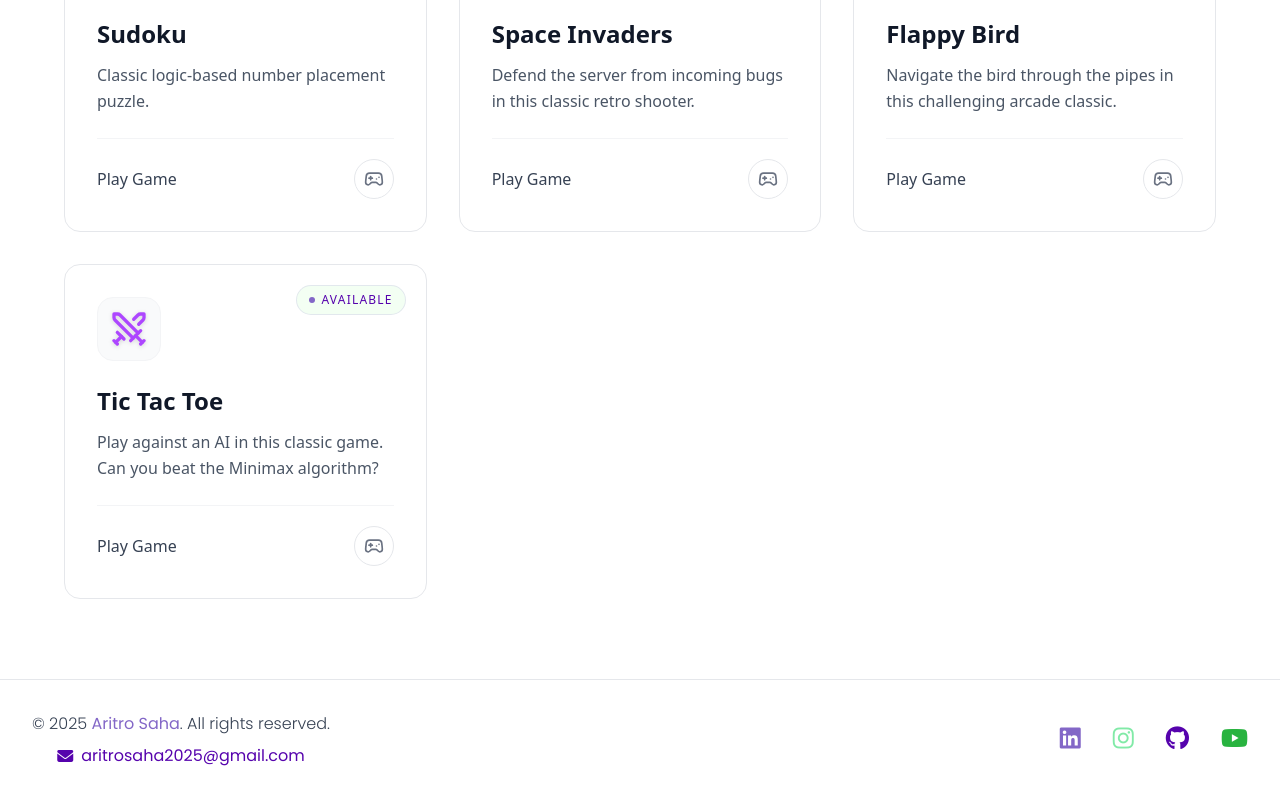
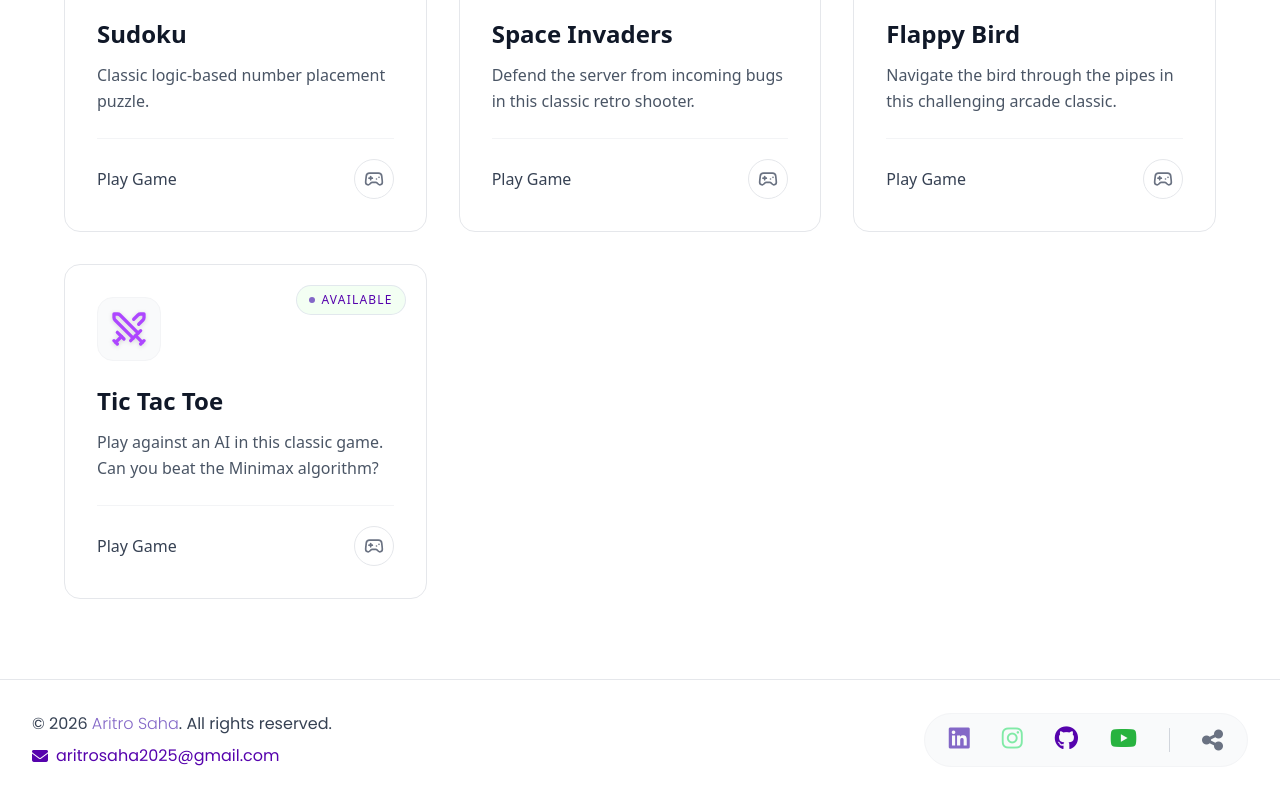
Before and after one commit to halcyon-past/Minimal-Portfolio, a React (Vite) app: page /play in a window 1280 px wide. Shown: the part 834-1634 px from the top of the page. Built offline with nearby package versions, Linux system fonts and the light colour scheme.

Commit message:
added share feature

```diff
--- a/index.html
+++ b/index.html
@@ -76,9 +76,9 @@
             <li>Data Science, Big Data, and Enterprise Analytics (Python, Databricks, Apache Spark)</li>
             <li>Artificial Intelligence integrations, Prompt Engineering, and Machine Learning workflows</li>
           </ul>
-          <h2>Connect with Me</h2>
+          <h2>Connect with Me & Share</h2>
           <p>
-            I am always open to new opportunities, collaborations, and discussions. Feel free to connect with me through my social profiles or reach out directly.
+            I am always open to new opportunities, collaborations, and discussions. Feel free to connect with me through my social profiles or reach out directly. Also, if you liked my work, consider sharing my portfolio!
           </p>
           <ul>
             <li><a href="https://linkedin.com/in/aritro-saha">LinkedIn Profile</a></li>
@@ -86,6 +86,9 @@
             <li><a href="mailto:aritrosaha2025@gmail.com">Email Me</a></li>
             <li><a href="https://leetcode.com/u/AritroSaha/">LeetCode Profile</a></li>
             <li><a href="https://www.youtube.com/@veripyed">YouTube Channel</a></li>
+            <li>Share on: <a href="https://twitter.com/intent/tweet?url=https%3A%2F%2Fwww.aritro.cloud%2F&text=I%20just%20explored%20Aritro%20Saha's%20Software%20Engineering%20Portfolio%20and%20Arcade!%20Check%20out%20his%20projects%20and%20play%20some%20developer-themed%20games%20here%3A">Twitter / X</a></li>
+            <li>Share on: <a href="https://www.linkedin.com/shareArticle?mini=true&url=https%3A%2F%2Fwww.aritro.cloud%2F">LinkedIn</a></li>
+            <li>Share on: <a href="https://api.whatsapp.com/send?text=I%20just%20explored%20Aritro%20Saha's%20Software%20Engineering%20Portfolio%20and%20Arcade!%20Check%20out%20his%20projects%20and%20play%20some%20developer-themed%20games%20here%3A%20https%3A%2F%2Fwww.aritro.cloud%2F">WhatsApp</a></li>
           </ul>
         </article>
       </div>
--- a/src/components/Footer.jsx
+++ b/src/components/Footer.jsx
@@ -1,39 +1,171 @@
+import { useEffect, useState } from 'react';
 import { socialMedia } from '../data/data';
+import { motion, AnimatePresence } from 'framer-motion';
 
 export default function Footer() {
+  const [currentUrl, setCurrentUrl] = useState('https://www.aritro.cloud/');
+  const [isShareModalOpen, setIsShareModalOpen] = useState(false);
+
+  useEffect(() => {
+    if (typeof window !== 'undefined') {
+      setCurrentUrl(encodeURIComponent(window.location.href));
+    }
+  }, []);
+
+  const shareMessage = "I just explored Aritro Saha's Software Engineering Portfolio and Arcade! Check out his projects and play some developer-themed games here: ";
+
+  const shareLinks = [
+    {
+      name: 'Twitter',
+      icon: 'fa-brands fa-x-twitter',
+      url: `https://twitter.com/intent/tweet?url=${currentUrl}&text=${encodeURIComponent(shareMessage)}`,
+      color: 'text-gray-600 dark:text-gray-400 hover:text-gray-900 dark:hover:text-white bg-gray-100 dark:bg-gray-800 hover:bg-gray-200 dark:hover:bg-gray-700',
+    },
+    {
+      name: 'LinkedIn',
+      icon: 'fa-brands fa-linkedin-in',
+      url: `https://www.linkedin.com/shareArticle?mini=true&url=${currentUrl}`,
+      color: 'text-gray-600 dark:text-gray-400 hover:text-blue-600 dark:hover:text-blue-400 bg-gray-100 dark:bg-gray-800 hover:bg-blue-50 dark:hover:bg-blue-900/30',
+    },
+    {
+      name: 'WhatsApp',
+      icon: 'fa-brands fa-whatsapp',
+      url: `https://api.whatsapp.com/send?text=${encodeURIComponent(shareMessage)}${currentUrl}`,
+      color: 'text-gray-600 dark:text-gray-400 hover:text-green-500 dark:hover:text-green-400 bg-gray-100 dark:bg-gray-800 hover:bg-green-50 dark:hover:bg-green-900/30',
+    }
+  ];
+
+  // Prevent scroll when modal is open
+  useEffect(() => {
+    if (isShareModalOpen) {
+      document.body.style.overflow = 'hidden';
+    } else {
+      document.body.style.overflow = 'unset';
+    }
+    return () => {
+      document.body.style.overflow = 'unset';
+    };
+  }, [isShareModalOpen]);
+
   return (
-    <footer className="py-8 bg-white dark:bg-gray-950 px-4 md:px-8 border-t border-gray-200 dark:border-gray-800">
+    <>
+      <footer className="py-8 bg-white dark:bg-gray-950 px-4 md:px-8 border-t border-gray-200 dark:border-gray-800 relative z-10">
         <div className="container mx-auto">
           <div className="flex flex-col md:flex-row justify-between items-center">
-          <div className="mb-4 md:mb-0">
-            <p className="text-gray-700 dark:text-gray-300 cursor-default">
-              © 2025 <span className="text-(--amethyst) font-medium">Aritro Saha</span>. All rights reserved.
+
+            {/* Left side: Copyright & Email */}
+            <div className="mb-6 md:mb-0 text-center md:text-left">
+              <p className="text-gray-700 dark:text-gray-300 font-medium cursor-default">
+                © {new Date().getFullYear()} <span className="text-(--amethyst)">Aritro Saha</span>. All rights reserved.
               </p>
               <a
                 href="mailto:aritrosaha2025@gmail.com"
-              className="text-(--chrysler-blue) hover:text-(--amethyst) font-medium transition-colors duration-300 flex items-center mt-2 justify-center"
+                className="text-(--chrysler-blue) hover:text-(--amethyst) font-medium transition-colors duration-300 flex items-center justify-center md:justify-start mt-2"
                 aria-label="Email"
               >
                 <i className="fas fa-envelope mr-2"></i>
                 aritrosaha2025@gmail.com
               </a>
             </div>
-          <div className="flex space-x-8">
+
+            {/* Right side: Socials + Share Button */}
+            <div className="flex gap-6 md:gap-8 items-center bg-gray-50 dark:bg-gray-900/50 px-6 py-3 rounded-full border border-gray-100 dark:border-gray-800">
               {socialMedia.map((social, index) => (
                 <a
                   key={index}
                   href={social.url}
-                className={`${social.color} ${social.hoverColor} font-medium transition-colors duration-300`}
+                  className={`${social.color} ${social.hoverColor} font-medium transition-transform hover:scale-110 duration-300`}
                   target="_blank"
                   rel="noopener noreferrer"
                   aria-label={social.ariaLabel}
                 >
-                <i className={`${social.icon} text-2xl`}></i>
+                  <i className={`${social.icon} text-xl md:text-2xl`}></i>
+                </a>
+              ))}
+
+              {/* Divider */}
+              <div className="w-px h-6 bg-gray-300 dark:bg-gray-700"></div>
+
+              {/* Share Icon */}
+              <button
+                onClick={() => setIsShareModalOpen(true)}
+                className="text-gray-500 dark:text-gray-400 hover:text-(--amethyst) dark:hover:text-(--amethyst) font-medium transition-transform hover:scale-110 duration-300 focus:outline-none flex items-center justify-center"
+                aria-label="Open Share Options"
+              >
+                <i className="fas fa-share-nodes text-xl md:text-2xl"></i>
+              </button>
+            </div>
+
+          </div>
+        </div>
+      </footer>
+
+      {/* Share Modal Popup */}
+      <AnimatePresence>
+        {isShareModalOpen && (
+          <div className="fixed inset-0 z-50 flex items-center justify-center px-4">
+            <motion.div
+              initial={{ opacity: 0 }}
+              animate={{ opacity: 1 }}
+              exit={{ opacity: 0 }}
+              onClick={() => setIsShareModalOpen(false)}
+              className="absolute inset-0 bg-black/40 dark:bg-black/60 backdrop-blur-sm cursor-pointer"
+            ></motion.div>
+
+            <motion.div
+              initial={{ opacity: 0, scale: 0.95, y: 20 }}
+              animate={{ opacity: 1, scale: 1, y: 0 }}
+              exit={{ opacity: 0, scale: 0.95, y: 20 }}
+              transition={{ type: "spring", duration: 0.5, bounce: 0.3 }}
+              className="relative w-full max-w-sm bg-white dark:bg-gray-900 border border-gray-200 dark:border-gray-800 rounded-2xl shadow-xl overflow-hidden z-10"
+            >
+              <div className="flex items-center justify-between p-5 border-b border-gray-100 dark:border-gray-800">
+                <h3 className="text-lg font-bold text-gray-900 dark:text-white">Share this page</h3>
+                <button
+                  onClick={() => setIsShareModalOpen(false)}
+                  className="text-gray-400 hover:text-gray-600 dark:hover:text-gray-200 transition-colors p-1"
+                  aria-label="Close share modal"
+                >
+                  <i className="fas fa-xmark text-lg"></i>
+                </button>
+              </div>
+
+              <div className="p-6 grid grid-cols-3 gap-4">
+                {shareLinks.map((share, index) => (
+                  <a
+                    key={index}
+                    href={share.url}
+                    target="_blank"
+                    rel="noopener noreferrer"
+                    className={`flex flex-col items-center justify-center p-4 rounded-xl transition-all duration-300 ${share.color}`}
+                    onClick={() => setTimeout(() => setIsShareModalOpen(false), 200)}
+                  >
+                    <i className={`${share.icon} text-3xl mb-2`}></i>
+                    <span className="text-xs font-medium">{share.name}</span>
                   </a>
                 ))}
               </div>
+
+              <div className="p-4 bg-gray-50 dark:bg-gray-950/50 border-t border-gray-100 dark:border-gray-800 text-center">
+                <button
+                  onClick={async () => {
+                    try {
+                      await navigator.clipboard.writeText(decodeURIComponent(currentUrl));
+                      alert("Link copied to clipboard!");
+                    } catch (err) {
+                      console.error('Failed to copy!', err);
+                    }
+                  }}
+                  className="text-xs font-semibold text-gray-500 hover:text-(--amethyst) uppercase tracking-wider transition-colors flex items-center justify-center w-full focus:outline-none"
+                >
+                  <i className="fas fa-link mr-2"></i>
+                  Copy Link
+                </button>
               </div>
+            </motion.div>
           </div>
-    </footer>
+        )}
+      </AnimatePresence>
+    </>
   );
 }
```
Lines whose indentation alone changed are shown as unchanged.
